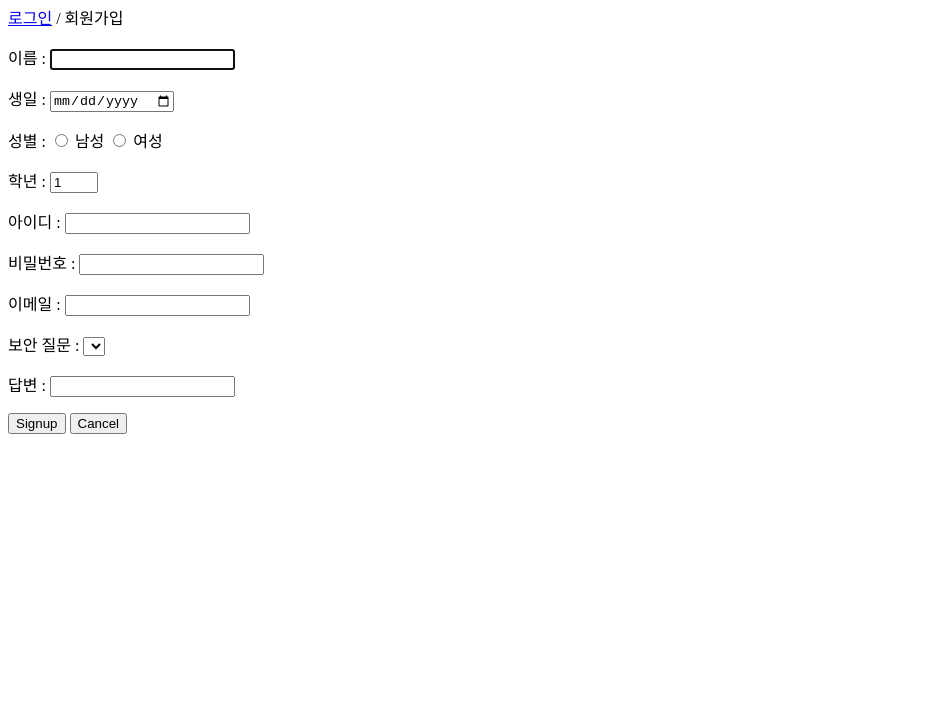
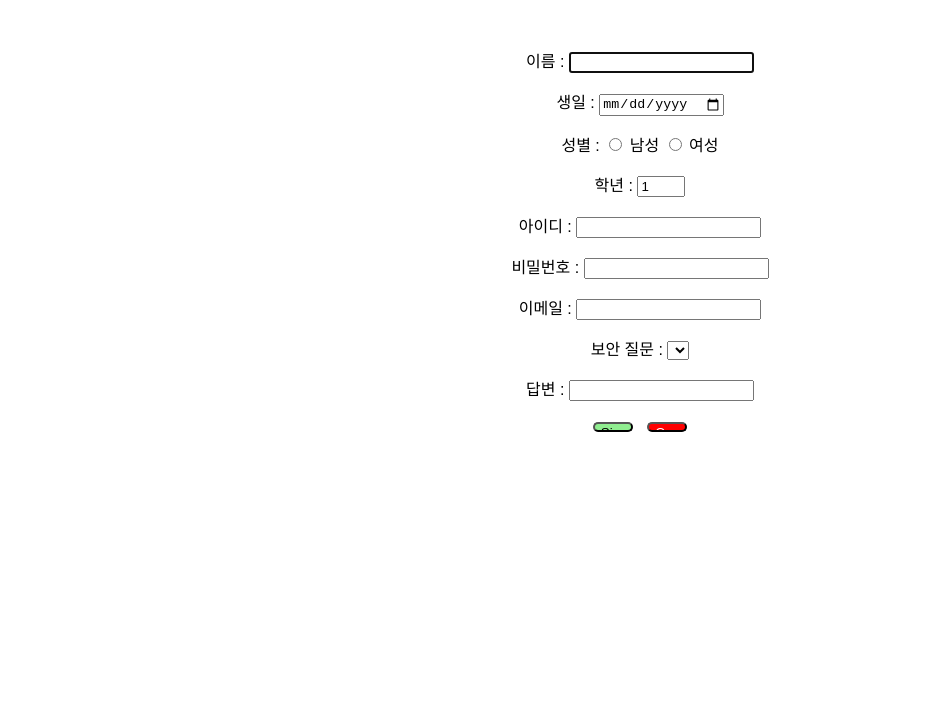
Before and after one commit to 2019131005/HomeworkRepository, a plain HTML site: page LAB2/signup.html in a window 1280 px wide. Shown: the part 75-800 px from the top of the page, without its empty margins (0-945 px from the left). Drawn offline with Linux system fonts and the light colour scheme.

Commit message:
quotation mark fix on css link

```diff
--- a/LAB2/signup.html
+++ b/LAB2/signup.html
@@ -2,16 +2,16 @@
 <html>
     <head>
         <meta charset = "utf-8">
-        <link rel = “stylesheet” type = “text/css” href = “main.css”>
+        <link rel = "stylesheet" type = "text/css" href = "main.css">
         <title>Signup</title>
     </head>
     <body>
         <!-- 사용할 것: autofocus, placeholder, required, step, autocomplete -->
         <h1>Welcome to INTERNET-PROGRAMMING MOVIE SITE</h1>
         <p>
-            <a href = "https://2019131005.github.io/HomeworkRepository/LAB2/login.html">로그인</a> / 회원가입
+            <a href = "login.html">로그인</a> / 회원가입
         </p>
-        <form method = "GET" action = "https://2019131005.github.io/HomeworkRepository/LAB2/signup.html">
+        <form method = "GET" action = "signup.html">
             <p>
                 <label>이름 : <input name = "name" type = "text" autofocus required /></label>
             </p>
```
Also changed, not shown: LAB2/login.html (+1 -1 lines).
